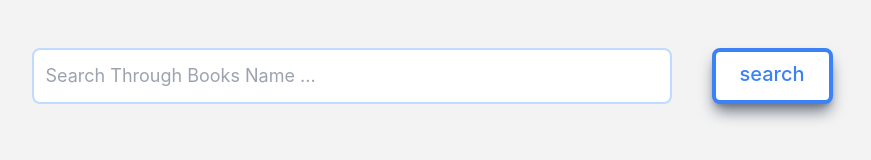
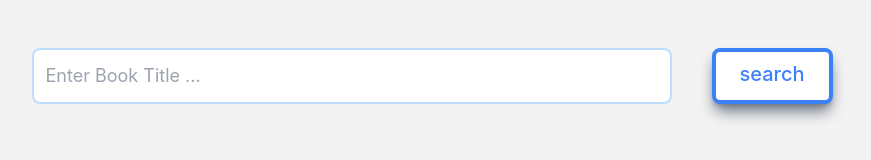
Before and after one commit to bardiahabb/Chingu-Solo-Project---Tier2---Bookfinder, a Next.js app: page / in a window 1280 px wide. Shown: the top 160 px of the page, without its empty margins (208-1079 px from the left). Built offline with nearby package versions, Linux system fonts and the light colour scheme.

Commit message:
console logs removed

```diff
--- a/pages/index.js
+++ b/pages/index.js
@@ -16,7 +16,6 @@ export default function Home() {
           throw new Error("Error occurred while fetching data");
         }
         const data = await response.json();
-        console.log(data.items);
         setSearchResults(data.items);
       } catch (err) {
         console.log(err);
@@ -34,7 +33,7 @@ export default function Home() {
     <div>
       <Head>
         <title>Find Your Book!</title>
-        <meta name="description" content="Generated by create next app" />
+        <meta name="description" content="BookFinder" />
         <link rel="icon" href="/favicon.ico" />
       </Head>
       <div>
@@ -47,7 +46,7 @@ export default function Home() {
             type="text"
             onChange={handleSearchBoxChange}
             value={searchInput}
-            placeholder="Search Through Books Name ..."
+            placeholder="Enter Book Title ..."
             name="inputField"
             required
           />
```
